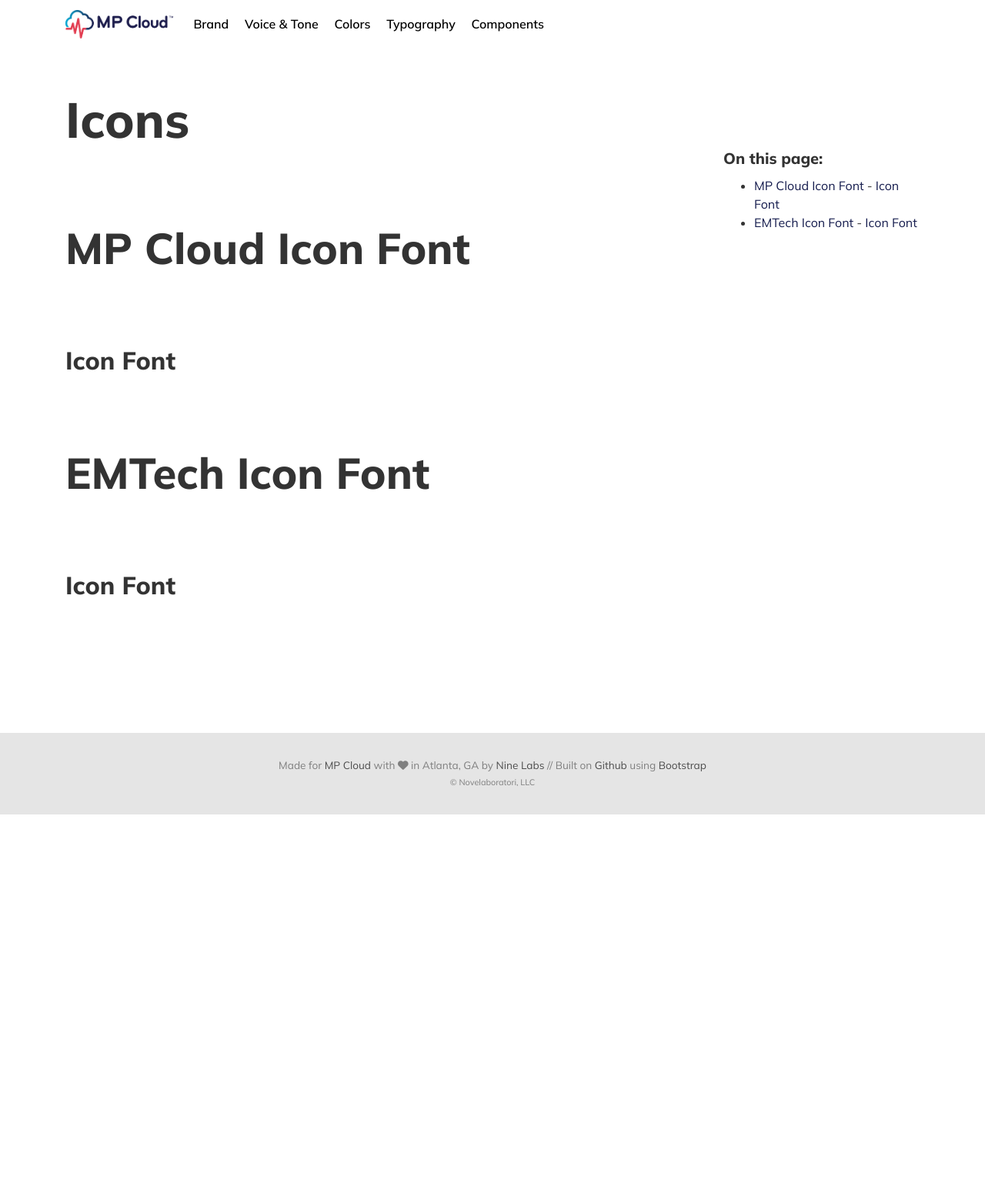
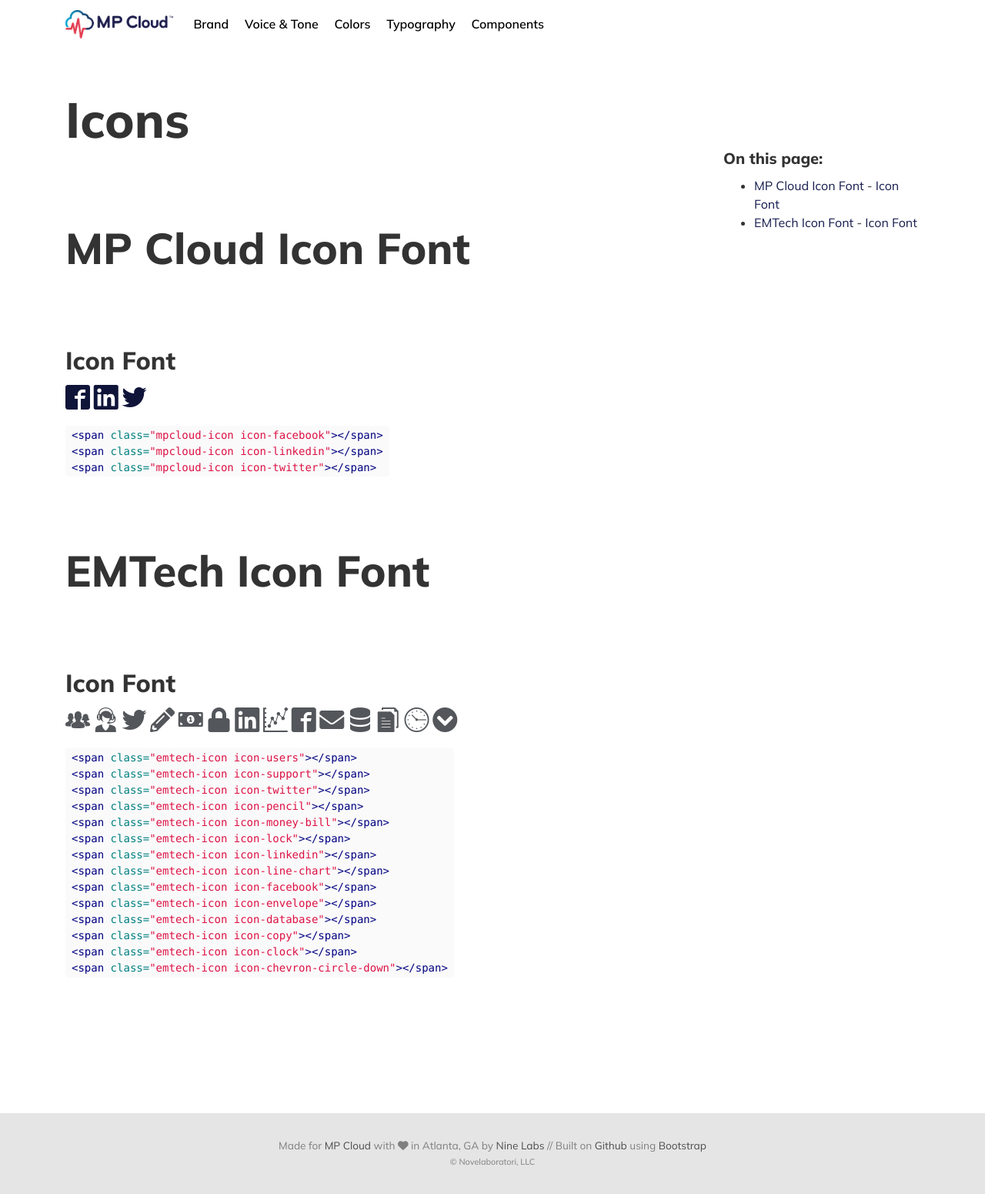
Before and after one commit to ninelabs/mpcloud-design-system, a Jekyll site: the page built from component-icons.md, in a window 1280 px wide. Shown: the whole page at 77% size. Built offline with Jekyll 4.4.1, drawn with Linux system fonts in a browser that asks for light colours; nearby versions of some CDN libraries; some web fonts are replaced; before the commit the page ends 1058 px from its top, so only the background shows below that.

Commit message:
Add the Icons

````diff
--- a/_sass/_chips.scss
+++ b/_sass/_chips.scss
@@ -79,11 +79,37 @@
     box-shadow: none;
   }
 
+  &-border {
+    position: relative;
+
+    &::after {
+      content: '';
+      display: block;
+      position: absolute;
+      top: -47px;
+      left: -3px;
+      padding: 41px;
+      border: 6px dotted $em-gray-lightest;
+      border-radius: 50%;
+    }
     span {
+      position: relative;
       font-size: 36px;
       color: $em-orange;
       padding: 26px;
       background-color: rgba($white, .6);
       border-radius: 50%;
+
+      &::after {
+        content: '';
+        display: block;
+        position: absolute;
+        top: -4px;
+        left: -4px;
+        padding: 42px;
+        border: 6px dotted rgba($white, .6);
+        border-radius: 50%;
       }
     }
+  }
+}
--- a/_sass/_content.scss
+++ b/_sass/_content.scss
@@ -17,6 +17,7 @@
 'buttons',
 'carousel',
 'icons',
+'icons-styles',
 'chips';
 
 
--- /dev/null
+++ b/_sass/_icons-styles.scss
@@ -0,0 +1,12 @@
+.mpcloud-icon,
+.emtech-icon {
+  font-size: 32px;
+}
+
+.mpcloud-icon {
+  color: $mp-blue-dark;
+}
+
+.emtech-icon {
+  color: $em-gray;
+}
--- a/component-icons.md
+++ b/component-icons.md
@@ -8,6 +8,46 @@
 
 ## MP Cloud Icon Font
 #### Icon Font
+<span class="mpcloud-icon icon-facebook"></span>
+<span class="mpcloud-icon icon-linkedin"></span>
+<span class="mpcloud-icon icon-twitter"></span>
+
+```html
+<span class="mpcloud-icon icon-facebook"></span>
+<span class="mpcloud-icon icon-linkedin"></span>
+<span class="mpcloud-icon icon-twitter"></span>
+```
 
 ## EMTech Icon Font
 #### Icon Font
+<span class="emtech-icon icon-users"></span>
+<span class="emtech-icon icon-support"></span>
+<span class="emtech-icon icon-twitter"></span>
+<span class="emtech-icon icon-pencil"></span>
+<span class="emtech-icon icon-money-bill"></span>
+<span class="emtech-icon icon-lock"></span>
+<span class="emtech-icon icon-linkedin"></span>
+<span class="emtech-icon icon-line-chart"></span>
+<span class="emtech-icon icon-facebook"></span>
+<span class="emtech-icon icon-envelope"></span>
+<span class="emtech-icon icon-database"></span>
+<span class="emtech-icon icon-copy"></span>
+<span class="emtech-icon icon-clock"></span>
+<span class="emtech-icon icon-chevron-circle-down"></span>
+
+```html
+<span class="emtech-icon icon-users"></span>
+<span class="emtech-icon icon-support"></span>
+<span class="emtech-icon icon-twitter"></span>
+<span class="emtech-icon icon-pencil"></span>
+<span class="emtech-icon icon-money-bill"></span>
+<span class="emtech-icon icon-lock"></span>
+<span class="emtech-icon icon-linkedin"></span>
+<span class="emtech-icon icon-line-chart"></span>
+<span class="emtech-icon icon-facebook"></span>
+<span class="emtech-icon icon-envelope"></span>
+<span class="emtech-icon icon-database"></span>
+<span class="emtech-icon icon-copy"></span>
+<span class="emtech-icon icon-clock"></span>
+<span class="emtech-icon icon-chevron-circle-down"></span>
+```
````
Also changed, not shown: component-chips.md (+11 -1 lines). Lines whose indentation alone changed are shown as unchanged.
